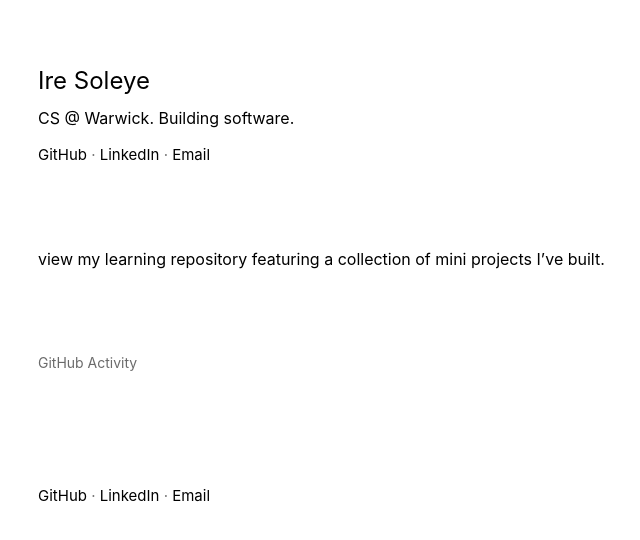
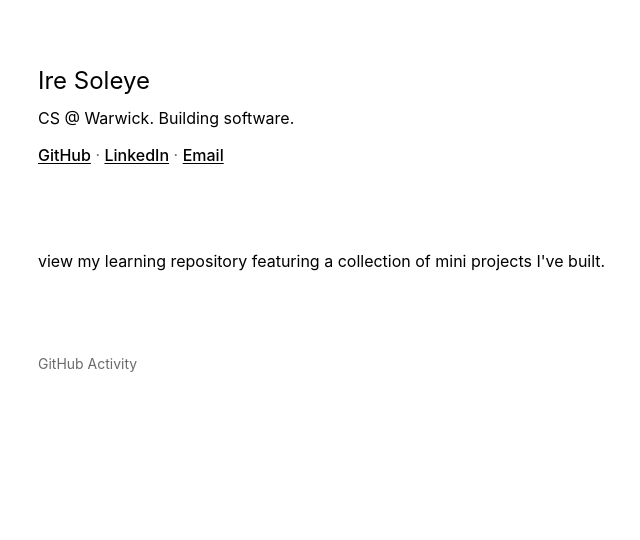
Before and after one commit to lolusoleye/personal-website, a Next.js app: page / in a window 1280 px wide. Shown: the top 540 px of the page, without its empty margins (268-908 px from the left). Built offline with nearby package versions, Linux system fonts and the light colour scheme; no server answers.

Commit message:
made links pop out more

```diff
--- a/app/globals.css
+++ b/app/globals.css
@@ -84,8 +84,14 @@ p {
 	margin-bottom: 0.75rem;
 }
 
-.links {
-	font-size: 0.9375rem;
+.links a {
+  text-decoration: underline;
+  text-underline-offset: 2px;
+  font-weight: 500;
+}
+
+.links a:hover {
+  opacity: 0.8;
 }
 
 .sep {
--- a/app/page.tsx
+++ b/app/page.tsx
@@ -37,7 +37,7 @@ export default function Home() {
       <section className="section" aria-labelledby="work-heading">
         <article className="work-item">
           <p>
-            <a href={LEARNING_REPO}>view my learning repository featuring a collection of mini projects I’ve built.</a>
+            <a href={LEARNING_REPO}>view my learning repository featuring a collection of mini projects I've built.</a>
           </p>
         </article>
       </section>
@@ -49,10 +49,6 @@ export default function Home() {
 
       <section className="section philosophy" aria-label="Philosophy">
       </section>
-
-      <footer className="site-footer-minimal">
-        <InlineLinks />
-      </footer>
     </main>
   )
 }
```
